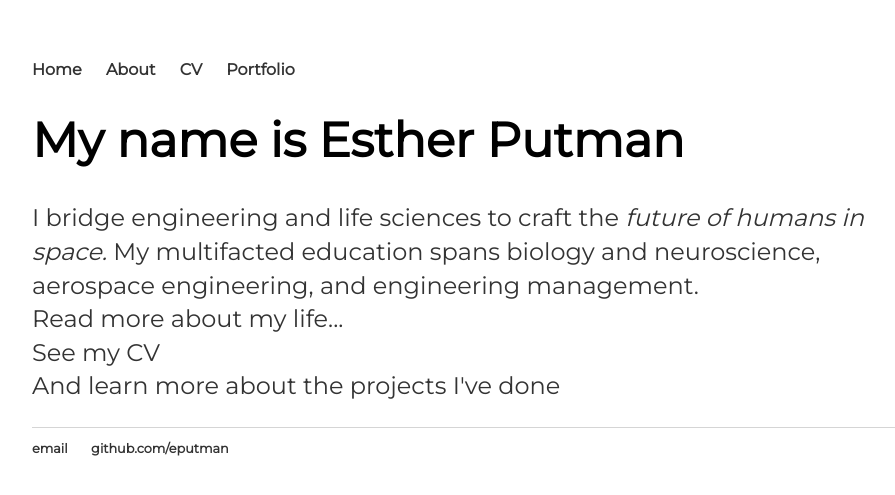
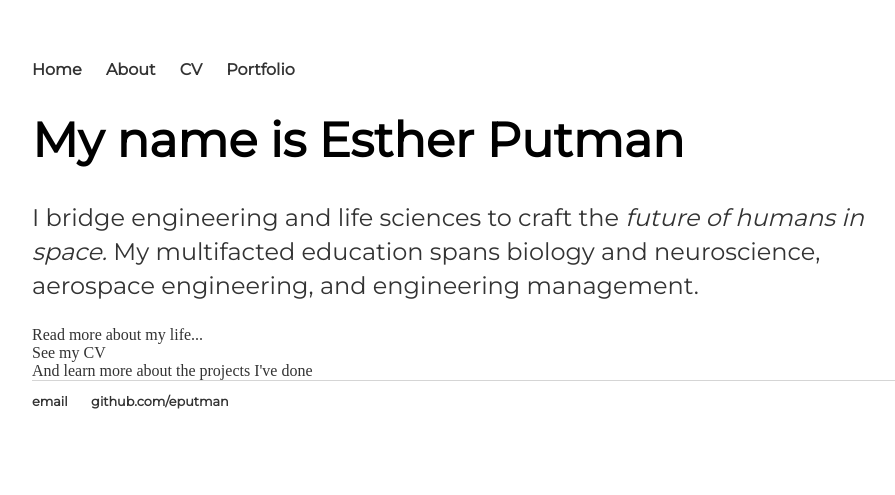
Before and after one commit to eputman/eputman.github.io, a Jekyll site: the page built from index.html, in a window 1280 px wide. Shown: the top 495 px of the page, without its empty margins (160-1055 px from the left). Built offline with Jekyll 4.4.1, drawn with Linux system fonts in a browser that asks for light colours.

Commit message:
Update index.html

```diff
--- a/index.html
+++ b/index.html
@@ -7,12 +7,17 @@
 <div class="blurb">
 	<h1>My name is Esther Putman</h1>
 		<p>I bridge engineering and life sciences to craft the <em>future of humans in space.</em>
-		My multifacted education spans biology and neuroscience, aerospace engineering, and engineering management.
-	<br>
+		My multifacted education spans biology and neuroscience, aerospace engineering, and engineering management. </p>
+	<div>
 		<a href="/about">Read more about my life...</a>
-	<br>
+	<div>
+
+	<div>
 		<a href="/CV">See my CV</a>
-	<br>
+	<div>
+
+	<div>
 		<a href="/portfolio">And learn more about the projects I've done</a>
-		</p>
-    	</div><!-- /.blurb -->
+	<div>
+
+</div><!-- /.blurb -->
```
